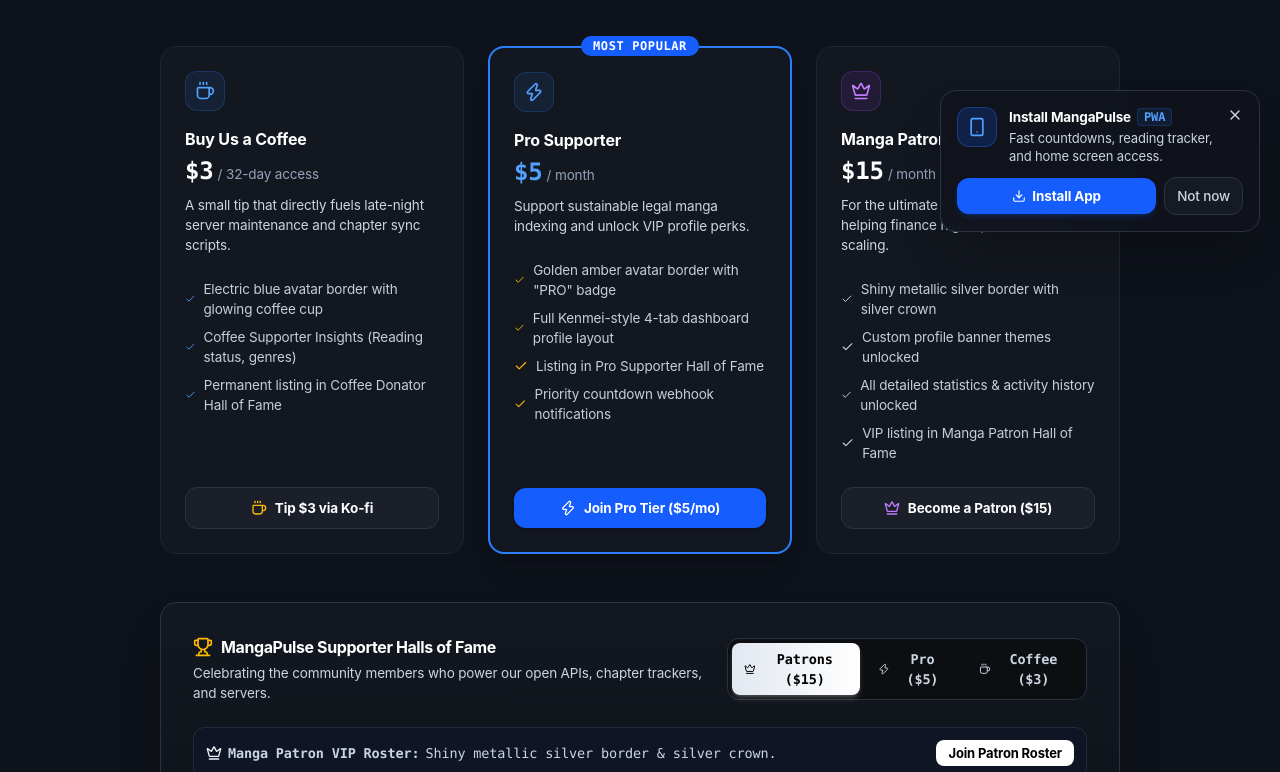
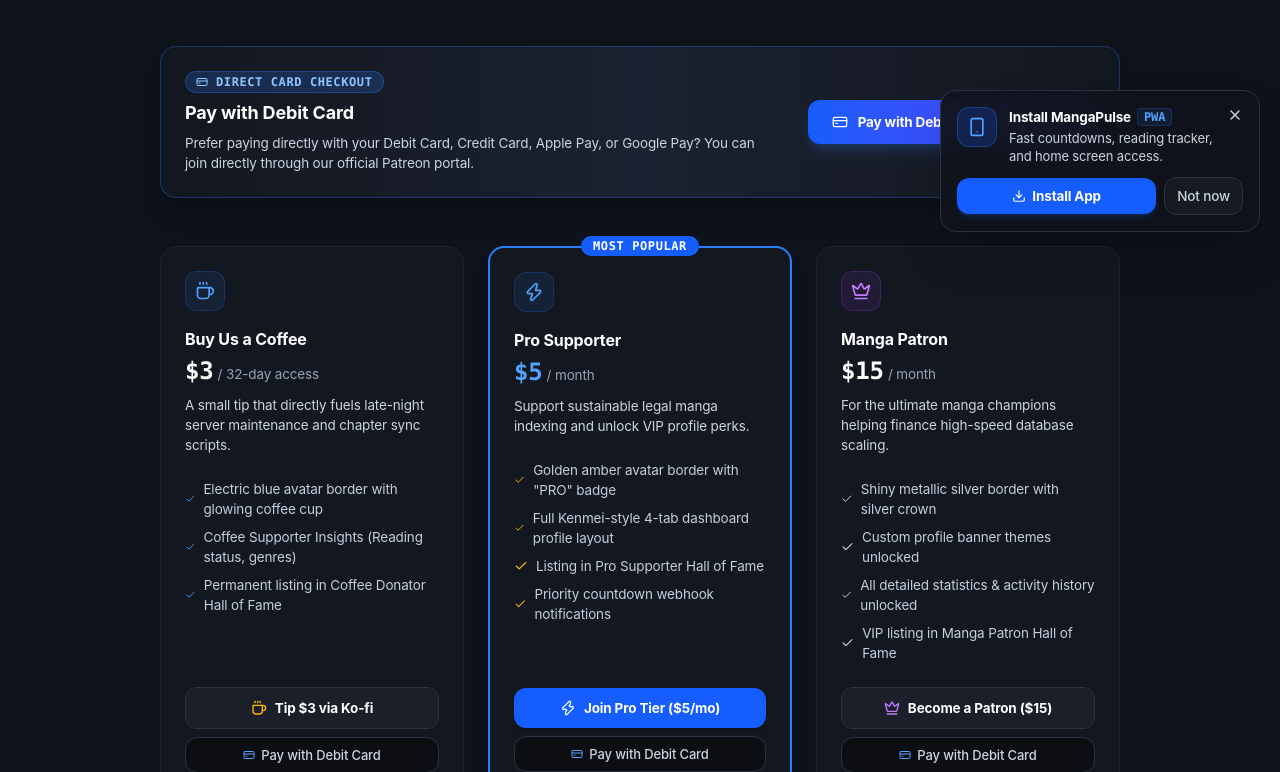
Before and after one commit to Mehak974/mangapulse, a Next.js app: page /donate in a window 1280 px wide. Shown: the part 548-1320 px from the top of the page. Built offline with nearby package versions, Linux system fonts and the light colour scheme; no server answers; the database is empty.

Commit message:
feat: remove bulky hero section and add Patreon debit card payment options

```diff
--- a/src/app/donate/page.tsx
+++ b/src/app/donate/page.tsx
@@ -41,6 +41,8 @@ export default function DonatePage() {
     pro: "https://ko-fi.com/summary/a77a77c8-7d0b-4d88-a702-0868a1d89f40",
     patron: "https://ko-fi.com/summary/1a4fc898-513d-4a7e-9f04-5f25aa1c00f8",
   };
+
+  const PATREON_JOIN_URL = "https://www.patreon.com/17189920/join";
 
   const handleOfficialCheckout = (amount: number, tierName: string) => {
     let checkoutUrl = "https://ko-fi.com/mangapulse";
@@ -182,9 +184,9 @@ export default function DonatePage() {
           <div className="flex items-center gap-2.5">
             <ShieldCheck className="w-5 h-5 text-emerald-400 flex-shrink-0" />
             <div>
-              <span className="font-bold text-white block">100% Secure Ko-fi Checkout • Zero Financial Risk</span>
+              <span className="font-bold text-white block">100% Secure Checkout • Debit Cards, Credit Cards, PayPal & Stripe</span>
               <span className="text-[#94a1b5] text-[11px]">
-                MangaPulse never takes, handles, or stores credit cards or banking data. All transactions are processed off-site via Ko-fi (PayPal / Stripe) with full buyer protection.
+                MangaPulse never handles or stores credit cards or banking data. All transactions are securely processed off-site via Patreon & Ko-fi with full buyer protection.
               </span>
             </div>
           </div>
@@ -194,6 +196,31 @@ export default function DonatePage() {
           >
             Read Terms &rarr;
           </Link>
+        </div>
+
+        {/* ── Pay with Debit Card Banner ── */}
+        <div className="p-5 sm:p-6 rounded-2xl bg-gradient-to-r from-[#13171f] via-[#1a2130] to-[#13171f] border border-blue-500/30 flex flex-col md:flex-row items-start md:items-center justify-between gap-5 shadow-xl">
+          <div className="space-y-1.5 max-w-xl">
+            <div className="inline-flex items-center gap-2 px-2.5 py-0.5 rounded-full bg-blue-500/20 text-blue-300 font-mono text-[10px] font-bold uppercase tracking-wider border border-blue-500/30">
+              <CreditCard className="w-3 h-3" />
+              <span>Direct Card Checkout</span>
+            </div>
+            <h2 className="text-lg font-bold text-white">Pay with Debit Card</h2>
+            <p className="text-xs text-[#94a1b5] leading-relaxed">
+              Prefer paying directly with your Debit Card, Credit Card, Apple Pay, or Google Pay? You can join directly through our official Patreon portal.
+            </p>
+          </div>
+
+          <a
+            href={PATREON_JOIN_URL}
+            target="_blank"
+            rel="noopener noreferrer"
+            className="w-full md:w-auto py-3 px-6 rounded-xl bg-gradient-to-r from-blue-600 to-indigo-600 hover:from-blue-500 hover:to-indigo-500 text-white font-bold text-xs transition-all flex items-center justify-center gap-2.5 shadow-lg shadow-blue-500/20 whitespace-nowrap cursor-pointer hover:scale-[1.02]"
+          >
+            <CreditCard className="w-4 h-4" />
+            <span>Pay with Debit Card (Patreon)</span>
+            <ExternalLink className="w-3.5 h-3.5" />
+          </a>
         </div>
 
         {/* ── 3 Supporter Tiers ── */}
@@ -231,13 +258,24 @@ export default function DonatePage() {
               </ul>
             </div>
 
+            <div className="mt-6 space-y-2">
               <button
                 onClick={() => handleOfficialCheckout(3, "Coffee Supporter")}
-              className="mt-6 w-full py-2.5 px-4 rounded-xl bg-[#1a1f2a] hover:bg-[#252f40] text-white font-bold text-xs border border-[#2a3344] transition-colors flex items-center justify-center gap-2 cursor-pointer"
+                className="w-full py-2.5 px-4 rounded-xl bg-[#1a1f2a] hover:bg-[#252f40] text-white font-bold text-xs border border-[#2a3344] transition-colors flex items-center justify-center gap-2 cursor-pointer"
               >
                 <Coffee className="w-4 h-4 text-amber-400" />
                 <span>Tip $3 via Ko-fi</span>
               </button>
+              <a
+                href={PATREON_JOIN_URL}
+                target="_blank"
+                rel="noopener noreferrer"
+                className="w-full py-2 px-3 rounded-xl bg-[#0c0e12] hover:bg-[#1a1f2a] border border-[#2a3344] text-[#94a1b5] hover:text-white font-medium text-[11px] transition-colors flex items-center justify-center gap-1.5"
+              >
+                <CreditCard className="w-3 h-3 text-blue-400" />
+                <span>Pay with Debit Card</span>
+              </a>
+            </div>
           </div>
 
           {/* Tier 2: Pro Supporter (Featured) */}
@@ -281,13 +319,24 @@ export default function DonatePage() {
               </ul>
             </div>
 
+            <div className="mt-6 space-y-2">
               <button
                 onClick={() => handleOfficialCheckout(5, "Pro Supporter")}
-              className="mt-6 w-full py-2.5 px-4 rounded-xl bg-blue-600 hover:bg-blue-500 text-white font-bold text-xs transition-colors flex items-center justify-center gap-2 shadow-md cursor-pointer"
+                className="w-full py-2.5 px-4 rounded-xl bg-blue-600 hover:bg-blue-500 text-white font-bold text-xs transition-colors flex items-center justify-center gap-2 shadow-md cursor-pointer"
               >
                 <Zap className="w-4 h-4" />
                 <span>Join Pro Tier ($5/mo)</span>
               </button>
+              <a
+                href={PATREON_JOIN_URL}
+                target="_blank"
+                rel="noopener noreferrer"
+                className="w-full py-2 px-3 rounded-xl bg-[#0c0e12] hover:bg-[#1a1f2a] border border-[#2a3344] text-[#94a1b5] hover:text-white font-medium text-[11px] transition-colors flex items-center justify-center gap-1.5"
+              >
+                <CreditCard className="w-3 h-3 text-blue-400" />
+                <span>Pay with Debit Card</span>
+              </a>
+            </div>
           </div>
 
           {/* Tier 3: Manga Patron */}
@@ -327,13 +376,24 @@ export default function DonatePage() {
               </ul>
             </div>
 
+            <div className="mt-6 space-y-2">
               <button
                 onClick={() => handleOfficialCheckout(15, "Manga Patron")}
-              className="mt-6 w-full py-2.5 px-4 rounded-xl bg-[#1a1f2a] hover:bg-[#252f40] text-white font-bold text-xs border border-[#2a3344] transition-colors flex items-center justify-center gap-2 cursor-pointer"
+                className="w-full py-2.5 px-4 rounded-xl bg-[#1a1f2a] hover:bg-[#252f40] text-white font-bold text-xs border border-[#2a3344] transition-colors flex items-center justify-center gap-2 cursor-pointer"
               >
                 <Crown className="w-4 h-4 text-purple-400" />
                 <span>Become a Patron ($15)</span>
               </button>
+              <a
+                href={PATREON_JOIN_URL}
+                target="_blank"
+                rel="noopener noreferrer"
+                className="w-full py-2 px-3 rounded-xl bg-[#0c0e12] hover:bg-[#1a1f2a] border border-[#2a3344] text-[#94a1b5] hover:text-white font-medium text-[11px] transition-colors flex items-center justify-center gap-1.5"
+              >
+                <CreditCard className="w-3 h-3 text-blue-400" />
+                <span>Pay with Debit Card</span>
+              </a>
+            </div>
           </div>
         </div>
 
--- a/src/app/page.tsx
+++ b/src/app/page.tsx
@@ -145,36 +145,16 @@ export default async function HomePage() {
     .slice(0, 3);
 
   return (
-    <div className="space-y-16 pb-20">
-      {/* Index Status Sub-header */}
-      <section className="border-b border-[#1e2430] bg-[#0f1217] py-8 px-4 lg:px-8">
-        <div className="max-w-7xl mx-auto flex flex-col md:flex-row md:items-end justify-between gap-6">
-          <div className="space-y-2 max-w-2xl">
-            <div className="flex items-center gap-2">
-              <span className="w-2 h-2 rounded-full bg-emerald-500"></span>
-              <span className="font-mono text-[11px] uppercase tracking-wider text-[#94a1b5]">
-                MangaPulse Release Directory & Tracker
-              </span>
-            </div>
-            <h1 className="text-2xl sm:text-4xl font-extrabold text-white tracking-tight">
-              Manga Release Schedule, Countdowns & Official Directory
-            </h1>
-            <p className="text-xs sm:text-sm text-[#94a1b5] leading-relaxed">
-              Tracking simultaneous chapter releases across Shueisha, Kodansha, Viz Media, and Kakao. Zero scanlations. Direct verified access to official publishers and chapter clocks.
-            </p>
-          </div>
-        </div>
-      </section>
-
+    <div className="space-y-16 pb-20 pt-6">
       {/* Section 1: Active Imminent Chapter Countdowns */}
       {countdownManga.length > 0 && (
         <section id="countdowns" className="max-w-7xl mx-auto px-4 lg:px-8">
           <div className="flex items-center justify-between pb-3 mb-6 border-b border-[#1e2430]">
             <div className="flex items-center gap-2">
               <Clock className="w-4 h-4 text-blue-400" />
-              <h2 className="text-base font-bold text-white uppercase tracking-wider text-xs">
+              <h1 className="text-base font-bold text-white uppercase tracking-wider text-xs">
                 Active Simulpub Chapter Countdowns
-              </h2>
+              </h1>
             </div>
             <span className="text-[11px] font-mono text-[#5e6b82]">
               Synced to Japanese Midnight JST Drop Times
--- a/src/components/PerkLockModal.tsx
+++ b/src/components/PerkLockModal.tsx
@@ -2,7 +2,7 @@
 
 import React, { useEffect } from "react";
 import Link from "next/link";
-import { Crown, Sparkles, Zap, Coffee, X, Check, ExternalLink, ShieldCheck } from "lucide-react";
+import { Crown, Sparkles, Zap, Coffee, X, Check, ExternalLink, ShieldCheck, CreditCard } from "lucide-react";
 
 export type SupporterTierLevel = "coffee" | "supporter" | "legend";
 
@@ -187,6 +187,17 @@ export default function PerkLockModal({
             <ExternalLink className="w-3.5 h-3.5" />
           </a>
 
+          <a
+            href="https://www.patreon.com/17189920/join"
+            target="_blank"
+            rel="noopener noreferrer"
+            className="w-full py-2.5 px-3 rounded-xl bg-[#0c0e12] hover:bg-[#1a1f2a] border border-[#2a3344] text-white font-semibold text-xs transition-colors flex items-center justify-center gap-2"
+          >
+            <CreditCard className="w-3.5 h-3.5 text-blue-400" />
+            <span>Pay with Debit Card (Patreon)</span>
+            <ExternalLink className="w-3 h-3 text-[#5e6b82]" />
+          </a>
+
           <div className="flex items-center justify-between gap-2 pt-1 text-xs">
             <Link
               href="/donate"
```
Lines whose indentation alone changed are shown as unchanged.
